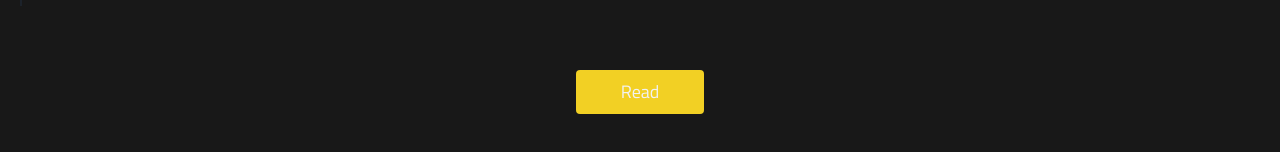
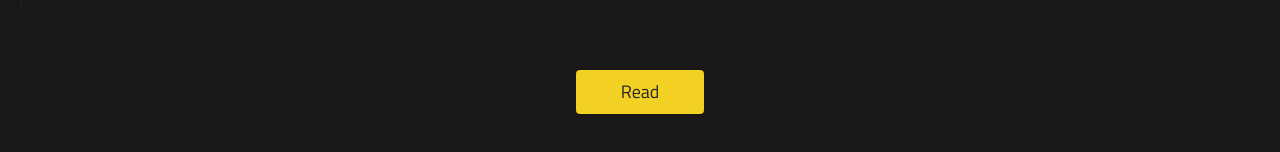
Before and after one commit to AlextheYounga/forge-cerebral, a Vue app: page / in a window 1280 px wide. Shown: the part 562-714 px from the top of the page. Built offline with nearby package versions, Linux system fonts and the light colour scheme.

Commit message:
style: adding more colors

```diff
--- a/src/assets/base.css
+++ b/src/assets/base.css
@@ -51,6 +51,8 @@
   --color-text: var(--vt-c-text-light-1);
   --color-text-accent: var(--vt-c-black-deaf-mute);
   --color-text-accent-hover: var(--vt-c-black-deaf-mute-hover);
+  --color-text-opposite: var(--vt-c-white-mute)
+
 
   --section-gap: 160px;
 }
@@ -68,6 +70,7 @@ body.light {
   --color-text: var(--vt-c-text-light-1);
   --color-text-accent: var(--vt-c-black-deaf-mute);
   --color-text-accent-hover: var(--vt-c-black-deaf-mute-hover);
+  --color-text-opposite: var(--vt-c-white-mute)
 
   --section-gap: 160px;
 }
@@ -87,6 +90,7 @@ body.light {
     --color-text: var(--vt-c-text-dark-2);
     --color-text-accent: var(--vt-c-white-deaf-mute);
     --color-text-accent-hover: var(--vt-c-white-deaf-mute-hover);
+    --color-text-opposite: var(--vt-c-black-mute)
   }
 }
 
@@ -103,6 +107,7 @@ body.dark {
   --color-text: var(--vt-c-text-dark-2);
   --color-text-accent: var(--vt-c-white-deaf-mute);
   --color-text-accent-hover: var(--vt-c-white-deaf-mute-hover);
+  --color-text-opposite: var(--vt-c-black-mute)
 }
 
 body {
--- a/src/assets/main.css
+++ b/src/assets/main.css
@@ -3,14 +3,14 @@
 @import './base.css';
 
 /* Accents */
-body h1 {
+body h1, .title {
     color: var(--color-heading)
 }
 
 button,
 .button {
     background-color: var(--color-accent);
-    color: var(--vt-c-white-mute);
+    color: var(--color-text-opposite);
 }
 
 .navbar,
```
